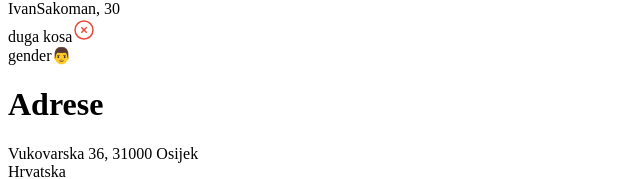
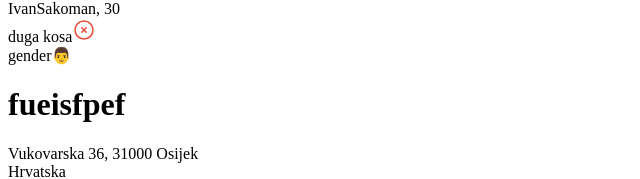
Before and after one commit to algebra-isakoman/algebra2024, a React (Vite) app: page / in a window 1280 px wide. Shown: the part 634-813 px from the top of the page, without its empty margins (0-640 px from the left). Built offline with nearby package versions, Linux system fonts and the light colour scheme; the HTML template or start-up script is replaced by a standard one.

Commit message:
Address change

```diff
--- a/src/App.tsx
+++ b/src/App.tsx
@@ -43,7 +43,7 @@ const App = () => {
           gender={profileData.gender}
           longHair={profileData.longHair}
         />
-        <h1>Adrese</h1>
+        <h1>fueisfpef</h1>
         <Grid marginBottom={4}>
           <Addresses addresses={profileData.addresses} />
         </Grid>
```
